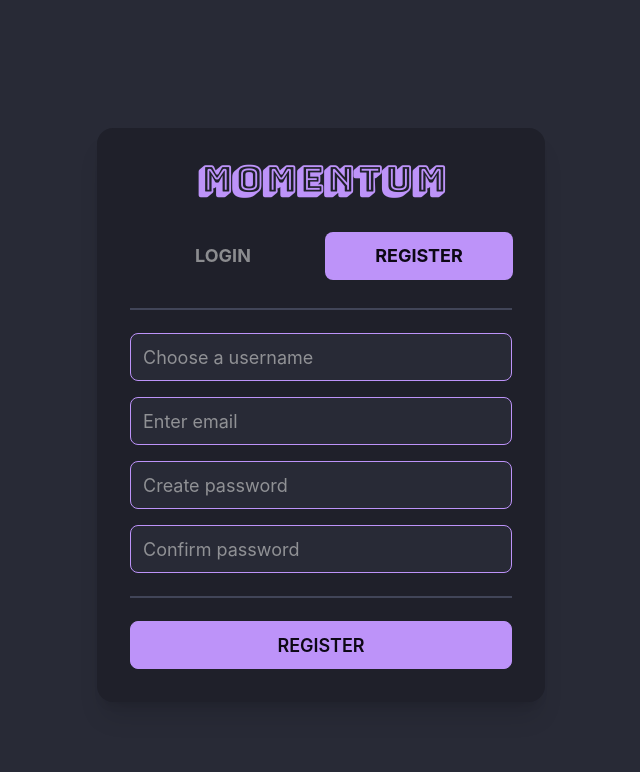
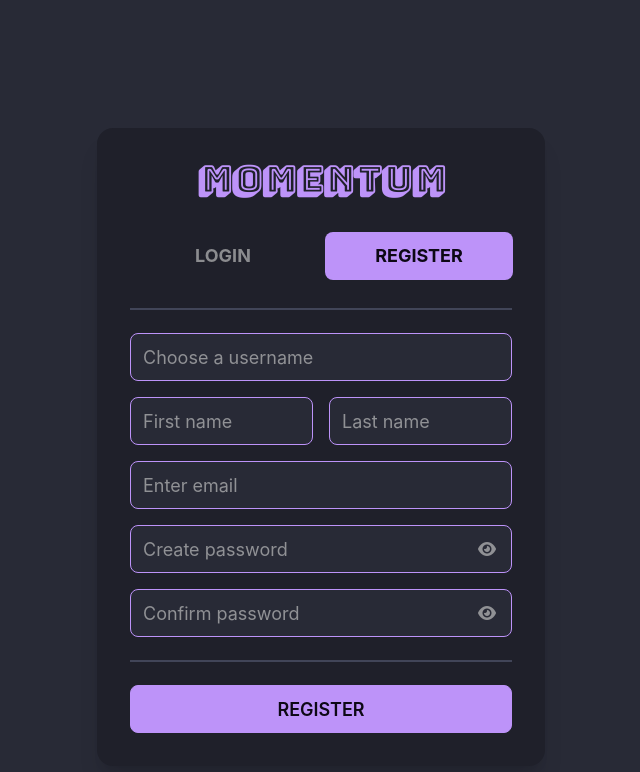
Before and after one commit to michaelgelooooo/Project-Manager, a React (Vite) app in the folder frontend/: page /auth in a window 1280 px wide. Both pictures are taken after a click on the radio button "REGISTER". Shown: the top 772 px of the page, without its empty margins (319-959 px from the left). Built offline with nearby package versions, Linux system fonts and the light colour scheme.

Commit message:
Enhance user registration and login forms; add first and last name fields, password visibility toggle, and update API integration for user creation

```diff
--- a/frontend/src/components/Authentication/LoginForm.jsx
+++ b/frontend/src/components/Authentication/LoginForm.jsx
@@ -7,7 +7,7 @@ function LoginForm() {
     const [password, setPassword] = useState('');
     const [error, setError] = useState('');
     const [loading, setLoading] = useState(false);
-
+    const [showPassword, setShowPassword] = useState(false);
     const { login } = useContext(AuthContext);
     const navigate = useNavigate();
 
@@ -15,15 +15,12 @@ function LoginForm() {
         e.preventDefault();
         setError('');
         setLoading(true);
-
         const result = await login(username, password);
-
         if (result.success) {
             navigate('/');
         } else {
             setError(result.error);
         }
-
         setLoading(false);
     };
 
@@ -34,7 +31,6 @@ function LoginForm() {
                     <span>{error}</span>
                 </div>
             )}
-
             <form onSubmit={handleSubmit}>
                 <div className="form-control mb-4">
                     <label className="floating-label">
@@ -49,23 +45,29 @@ function LoginForm() {
                         />
                     </label>
                 </div>
-
                 <div className="form-control">
                     <label className="floating-label">
                         <span>Password</span>
+                        <div className="relative">
                             <input
-                            type="password"
+                                type={showPassword ? 'text' : 'password'}
                                 placeholder="Enter password"
-                            className="input input-lg input-secondary input-bordered w-full"
+                                className="input input-lg input-secondary input-bordered w-full pr-12"
                                 value={password}
                                 onChange={(e) => setPassword(e.target.value)}
                                 required
                             />
+                            <button
+                                type="button"
+                                className="absolute right-4 top-1/2 -translate-y-1/2 text-base-content/50 hover:text-secondary transition-colors duration-150"
+                                onClick={() => setShowPassword((prev) => !prev)}
+                            >
+                                <i className={`fa-solid ${showPassword ? 'fa-eye-slash' : 'fa-eye'}`}></i>
+                            </button>
+                        </div>
                     </label>
                 </div>
-
                 <div className="divider divider-neutral"></div>
-
                 <button
                     type="submit"
                     className={`btn btn-secondary hover:btn-primary btn-lg w-full ${loading ? 'loading' : ''}`}
--- a/frontend/src/components/Authentication/RegisterForm.jsx
+++ b/frontend/src/components/Authentication/RegisterForm.jsx
@@ -4,11 +4,15 @@ import { AuthContext } from '../../context/AuthContext';
 
 function RegisterForm() {
     const [username, setUsername] = useState('');
+    const [firstName, setFirstName] = useState('');
+    const [lastName, setLastName] = useState('');
     const [email, setEmail] = useState('');
     const [password, setPassword] = useState('');
     const [confirmPassword, setConfirmPassword] = useState('');
     const [error, setError] = useState('');
     const [loading, setLoading] = useState(false);
+    const [showPassword, setShowPassword] = useState(false);
+    const [showConfirmPassword, setShowConfirmPassword] = useState(false);
 
     const { register } = useContext(AuthContext);
     const navigate = useNavigate();
@@ -24,7 +28,7 @@ function RegisterForm() {
 
         setLoading(true);
 
-        const result = await register(username, password, email);
+        const result = await register(username, password, email, firstName, lastName);
 
         if (result.success) {
             navigate('/');
@@ -58,6 +62,34 @@ function RegisterForm() {
                     </label>
                 </div>
 
+                {/* First & Last Name side by side */}
+                <div className="flex gap-4 mb-4">
+                    <div className="form-control flex-1">
+                        <label className="floating-label">
+                            <span>First Name</span>
+                            <input
+                                type="text"
+                                placeholder="First name"
+                                className="input input-lg input-secondary input-bordered w-full"
+                                value={firstName}
+                                onChange={(e) => setFirstName(e.target.value)}
+                            />
+                        </label>
+                    </div>
+                    <div className="form-control flex-1">
+                        <label className="floating-label">
+                            <span>Last Name</span>
+                            <input
+                                type="text"
+                                placeholder="Last name"
+                                className="input input-lg input-secondary input-bordered w-full"
+                                value={lastName}
+                                onChange={(e) => setLastName(e.target.value)}
+                            />
+                        </label>
+                    </div>
+                </div>
+
                 <div className="form-control mb-4">
                     <label className="floating-label">
                         <span>Email</span>
@@ -75,28 +107,46 @@ function RegisterForm() {
                 <div className="form-control mb-4">
                     <label className="floating-label">
                         <span>Password</span>
+                        <div className="relative">
                             <input
-                            type="password"
+                                type={showPassword ? 'text' : 'password'}
                                 placeholder="Create password"
-                            className="input input-lg input-secondary input-bordered w-full"
+                                className="input input-lg input-secondary input-bordered w-full pr-12"
                                 value={password}
                                 onChange={(e) => setPassword(e.target.value)}
                                 required
                             />
+                            <button
+                                type="button"
+                                className="absolute right-4 top-1/2 -translate-y-1/2 text-base-content/50 hover:text-secondary transition-colors duration-150"
+                                onClick={() => setShowPassword((prev) => !prev)}
+                            >
+                                <i className={`fa-solid ${showPassword ? 'fa-eye-slash' : 'fa-eye'}`}></i>
+                            </button>
+                        </div>
                     </label>
                 </div>
 
                 <div className="form-control">
                     <label className="floating-label">
                         <span>Confirm Password</span>
+                        <div className="relative">
                             <input
-                            type="password"
+                                type={showConfirmPassword ? 'text' : 'password'}
                                 placeholder="Confirm password"
-                            className="input input-lg input-secondary input-bordered w-full"
+                                className="input input-lg input-secondary input-bordered w-full pr-12"
                                 value={confirmPassword}
                                 onChange={(e) => setConfirmPassword(e.target.value)}
                                 required
                             />
+                            <button
+                                type="button"
+                                className="absolute right-4 top-1/2 -translate-y-1/2 text-base-content/50 hover:text-secondary transition-colors duration-150"
+                                onClick={() => setShowConfirmPassword((prev) => !prev)}
+                            >
+                                <i className={`fa-solid ${showConfirmPassword ? 'fa-eye-slash' : 'fa-eye'}`}></i>
+                            </button>
+                        </div>
                     </label>
                 </div>
 
--- a/frontend/src/components/Dashboard/ProjectCard.jsx
+++ b/frontend/src/components/Dashboard/ProjectCard.jsx
@@ -36,7 +36,12 @@ function ProjectCard({ project }) {
                     {project.deadline && (
                         <div className="text-sm leading-tight">
                             <span className="font-semibold">Deadline:</span>{' '}
-                            {new Date(project.deadline).toLocaleDateString()}
+                            {new Date(project.deadline).toLocaleDateString('en-GB', {
+                                year: 'numeric',
+                                month: 'short',
+                                day: '2-digit',
+                                weekday: 'short'
+                            })}
                         </div>
                     )}
                 </div>
--- a/frontend/src/components/Dashboard/ResourceCard.jsx
+++ b/frontend/src/components/Dashboard/ResourceCard.jsx
@@ -11,7 +11,12 @@ function ResourceCard({ resource }) {
                 <p className="text-sm text-base-content">{resource.project_name}</p>
                 <p className="text-sm">
                     <span className="font-semibold">Last Updated:</span>{' '}
-                    {new Date(resource.updated_at).toLocaleDateString()}
+                    {new Date(resource.updated_at).toLocaleDateString('en-GB', {
+                        year: 'numeric',
+                        month: 'short',
+                        day: '2-digit',
+                        weekday: 'short'
+                    })}
                 </p>
             </div>
         </div>
--- a/frontend/src/components/Dashboard/TaskCard.jsx
+++ b/frontend/src/components/Dashboard/TaskCard.jsx
@@ -33,7 +33,12 @@ function TaskCard({ task }) {
                 {task.due_date && (
                     <p className="text-sm">
                         <span className="font-semibold">Due:</span>{' '}
-                        {new Date(task.due_date).toLocaleDateString()}
+                        {new Date(task.due_date).toLocaleDateString('en-GB', {
+                            year: 'numeric',
+                            month: 'short',
+                            day: '2-digit',
+                            weekday: 'short'
+                        })}
                     </p>
                 )}
 
--- a/frontend/src/context/AuthContext.jsx
+++ b/frontend/src/context/AuthContext.jsx
@@ -11,7 +11,6 @@ export const AuthProvider = ({ children }) => {
     useEffect(() => {
         const token = localStorage.getItem('access_token');
         const storedUser = localStorage.getItem('user');
-
         if (token && storedUser) {
             setUser(JSON.parse(storedUser));
         }
@@ -37,21 +36,21 @@ export const AuthProvider = ({ children }) => {
         } catch (error) {
             return {
                 success: false,
-                error: error.response?.data?.detail || 'Login failed'
+                error: error.response?.data?.detail || 'Login failed',
             };
         }
     };
 
     // Register function
-    const register = async (username, password, email) => {
+    const register = async (username, password, email, firstName, lastName) => {
         try {
-            await authAPI.register({ username, password, email });
+            await authAPI.register({ username, password, email, first_name: firstName, last_name: lastName });
             // After successful registration, automatically log in
             return await login(username, password);
         } catch (error) {
             return {
                 success: false,
-                error: error.response?.data?.error || 'Registration failed'
+                error: error.response?.data?.error || 'Registration failed',
             };
         }
     };
```
Also changed, not shown: 1 other file (tests, documents, lock files or other folders). Lines whose indentation alone changed are shown as unchanged.
